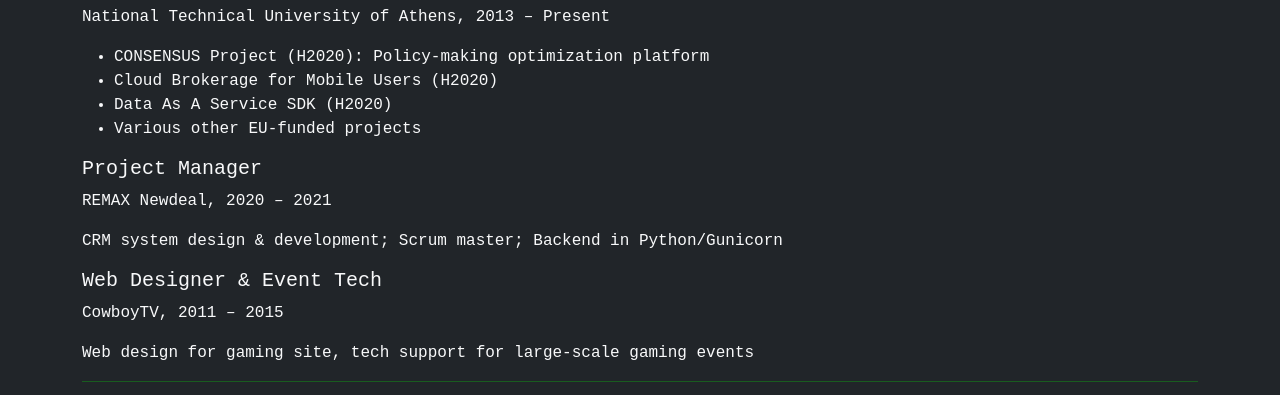
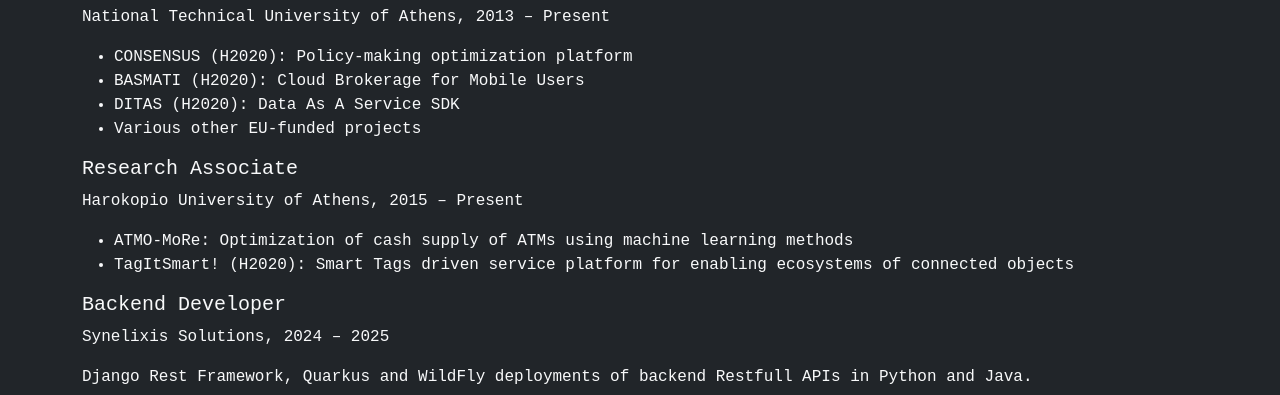
Before and after one commit to VPsomak/VPsomak.github.io, a plain HTML site: page index.html in a window 1280 px wide. Shown: the part 330-725 px from the top of the page. Drawn offline with nearby package versions, Linux system fonts and the light colour scheme.

Commit message:
updated bio

```diff
--- a/index.html
+++ b/index.html
@@ -27,21 +27,29 @@
       <h5>Research Associate</h5>
       <p>National Technical University of Athens, 2013 – Present</p>
       <ul>
-        <li>CONSENSUS Project (H2020): Policy-making optimization platform</li>
-        <li>Cloud Brokerage for Mobile Users (H2020)</li>
-        <li>Data As A Service SDK (H2020)</li>
+        <li>CONSENSUS (H2020): Policy-making optimization platform</li>
+        <li>BASMATI (H2020): Cloud Brokerage for Mobile Users</li>
+        <li>DITAS (H2020): Data As A Service SDK</li>
         <li>Various other EU-funded projects</li>
       </ul>
+    </div>
+    <div>
+        <h5>Research Associate</h5>
+        <p>Harokopio University of Athens, 2015 – Present</p>
+        <ul>
+          <li>ATMO-MoRe: Optimization of cash supply of ATMs using machine learning methods</li>
+          <li>TagItSmart! (H2020): Smart Tags driven service platform for enabling ecosystems of connected objects</li>
+        </ul>
+      </div>
+    <div>
+        <h5>Backend Developer</h5>
+        <p>Synelixis Solutions, 2024 – 2025</p>
+        <p>Django Rest Framework, Quarkus and WildFly deployments of backend Restfull APIs in Python and Java.</p>
     </div>
     <div>
       <h5>Project Manager</h5>
       <p>REMAX Newdeal, 2020 – 2021</p>
       <p>CRM system design & development; Scrum master; Backend in Python/Gunicorn</p>
-    </div>
-    <div>
-      <h5>Web Designer & Event Tech</h5>
-      <p>CowboyTV, 2011 – 2015</p>
-      <p>Web design for gaming site, tech support for large-scale gaming events</p>
     </div>
 
     <hr class="text-green">
```
